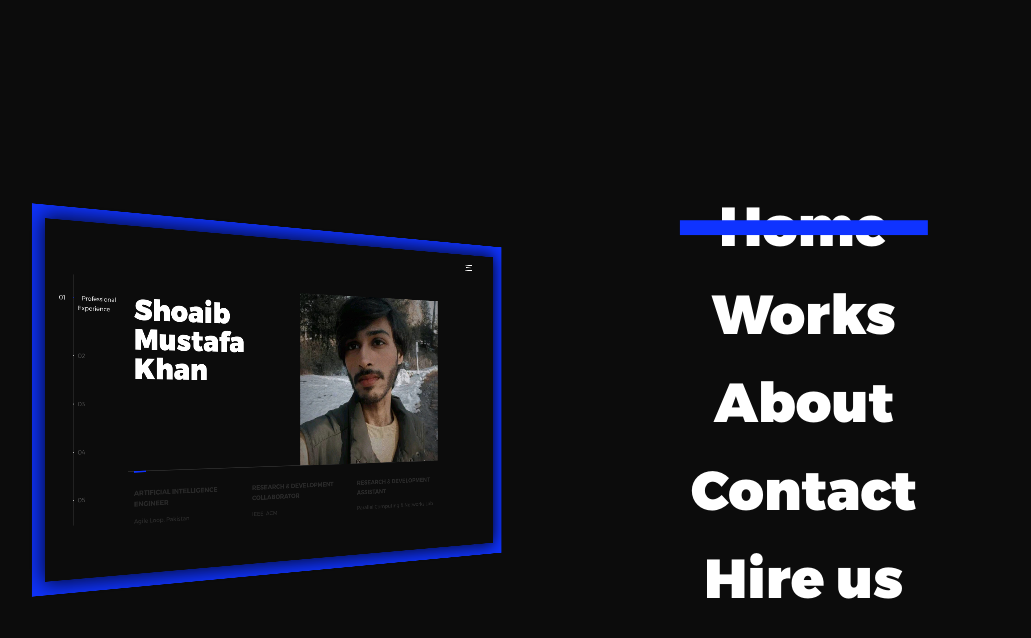
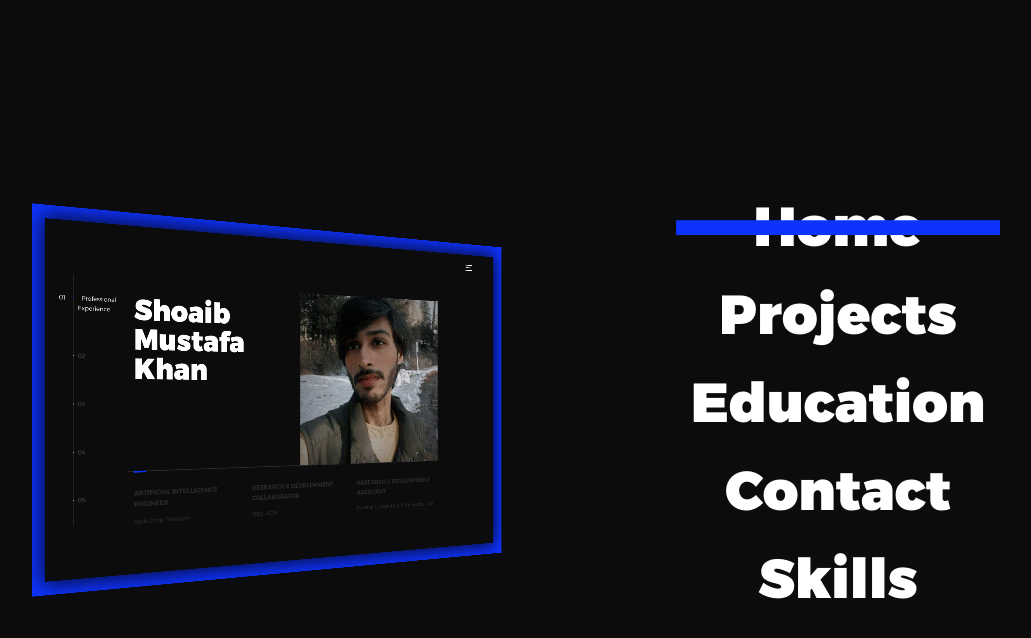
Before and after one commit to shoaibmustafakhan/shoaibmustafakhan.github.io, a plain HTML site: page index.html in a window 1280 px wide. Both pictures are taken after a click on the element 1191 px from the left and 35 px from the top of the page. Shown: the whole page, without its empty margins (13-1044 px from the left). Drawn offline with nearby package versions, Linux system fonts and the light colour scheme.

Commit message:
Updated Drops
recheck

```diff
--- a/index.html
+++ b/index.html
@@ -334,10 +334,10 @@
   </div>
   <ul class="outer-nav">
     <li class="is-active">Home</li>
-    <li>Works</li>
-    <li>About</li>
+    <li>Projects</li>
+    <li>Education</li>
     <li>Contact</li>
-    <li>Hire us</li>
+    <li>Skills</li>
   </ul>
 </div>
 
```
